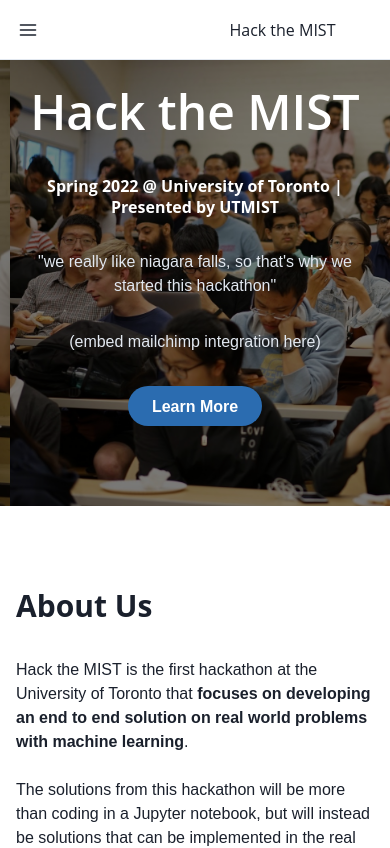
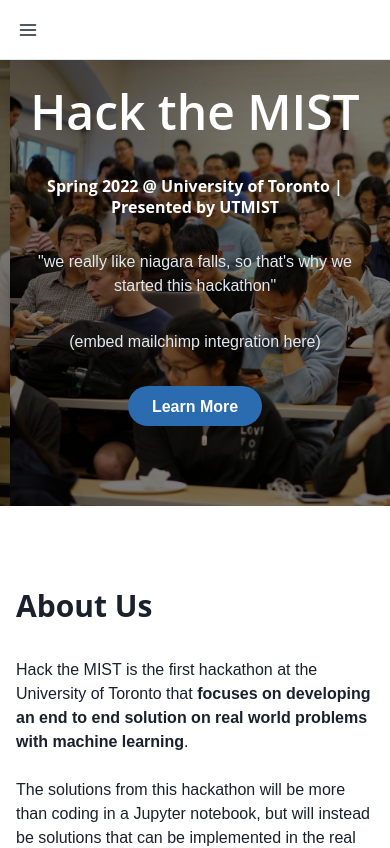
Before and after one commit to UTMIST/hackthemist, a React (Create React App) app: page / in a window 390 px wide. Shown: the top 848 px of the page. Built offline with nearby package versions, Linux system fonts and the light colour scheme.

Commit message:
Do not display HTM in navbar on mobile

```diff
--- a/src/sections/Navigation.tsx
+++ b/src/sections/Navigation.tsx
@@ -54,7 +54,7 @@
                         aria-label={'Toggle Navigation'}
                     />
                 </Flex>
-                <Flex flex={{base: 1}} justify={{base: 'center', md: 'start'}}>
+                <Flex flex={{base: 1}} justify={{base: 'center', md: 'start'}} display={{base: 'none', md: 'flex'}}>
                     <Link
                         href='#'
                         textAlign={useBreakpointValue({base: 'center', md: 'left'})}
```
